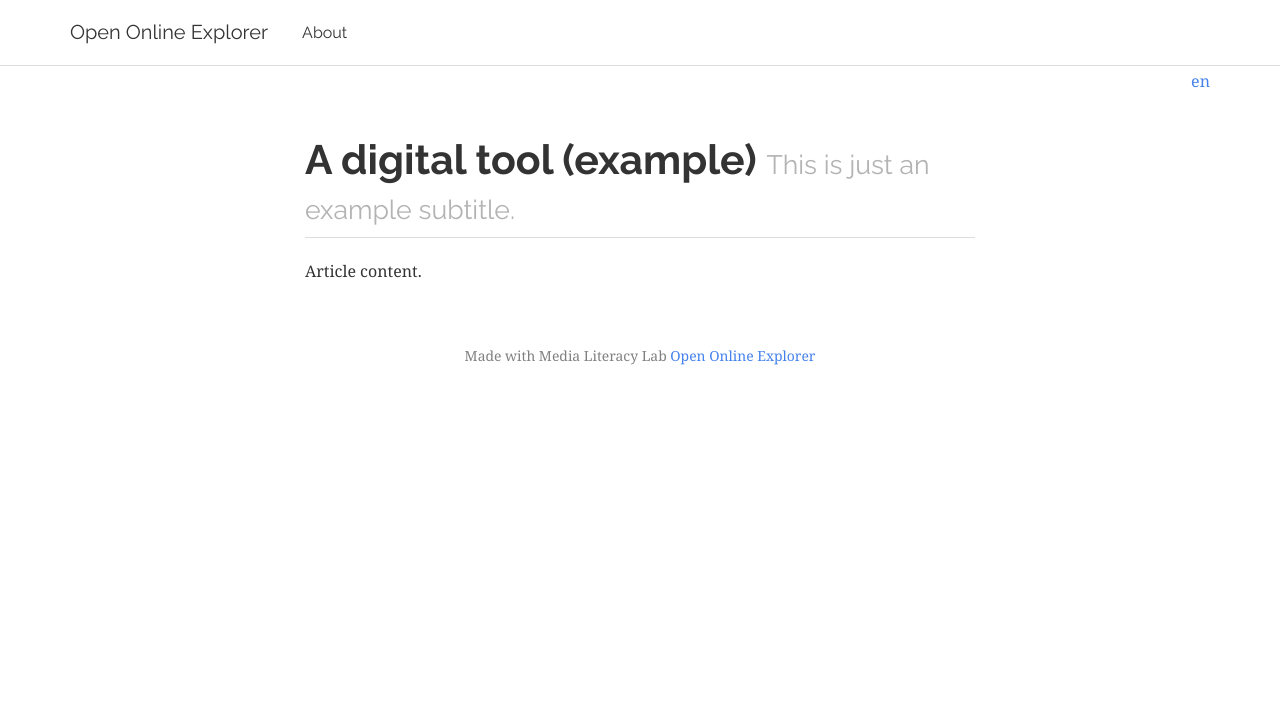
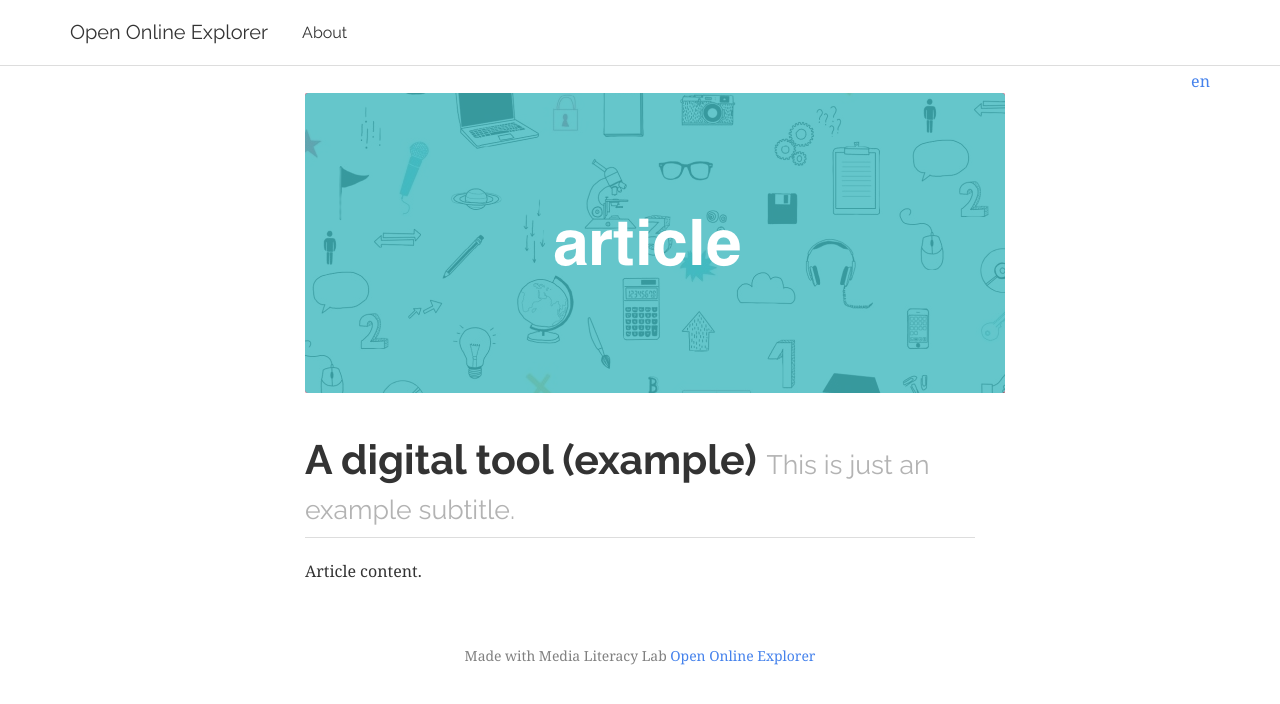
Before and after one commit to programmieraffe/digital-storytelling-beispiel, a Jekyll site: the page built from _articles_tool/first-tool-article-example.md, in a window 1280 px wide. Shown: the top 704 px of the page. Built offline with Jekyll 4.4.1, drawn with Linux system fonts in a browser that asks for light colours.

Commit message:
Added teaser image

```diff
--- a/_articles_tool/first-tool-article-example.md
+++ b/_articles_tool/first-tool-article-example.md
@@ -2,6 +2,7 @@
 title: A digital tool (example)
 subtitle: 'This is just an example subtitle.'
 teaser: 'Nothing to see here.'
+feature_image: /images/feature_image_blank_700_300.png
 lang: en
 ref: a-digital-tool-article
 ---
```
